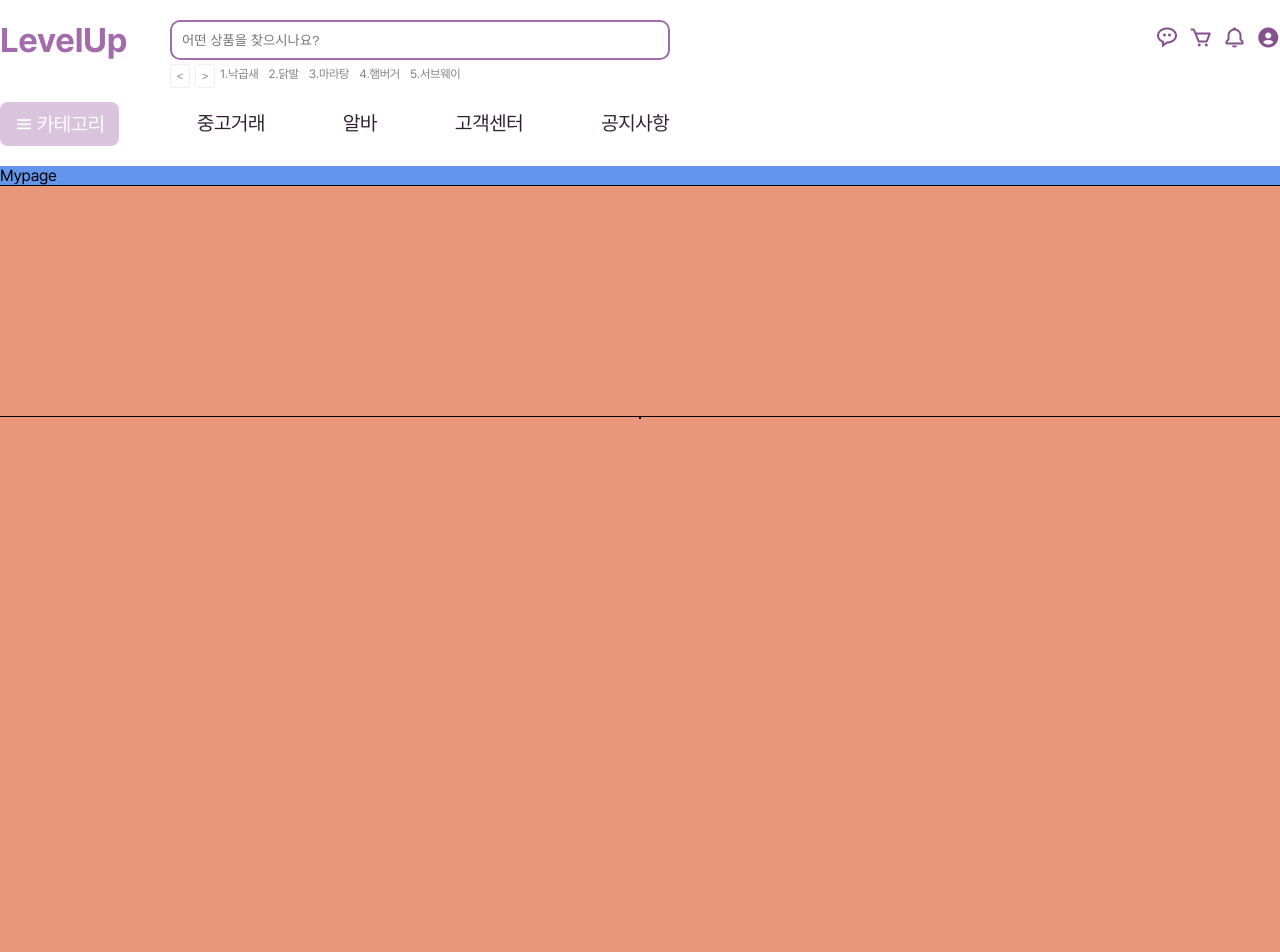
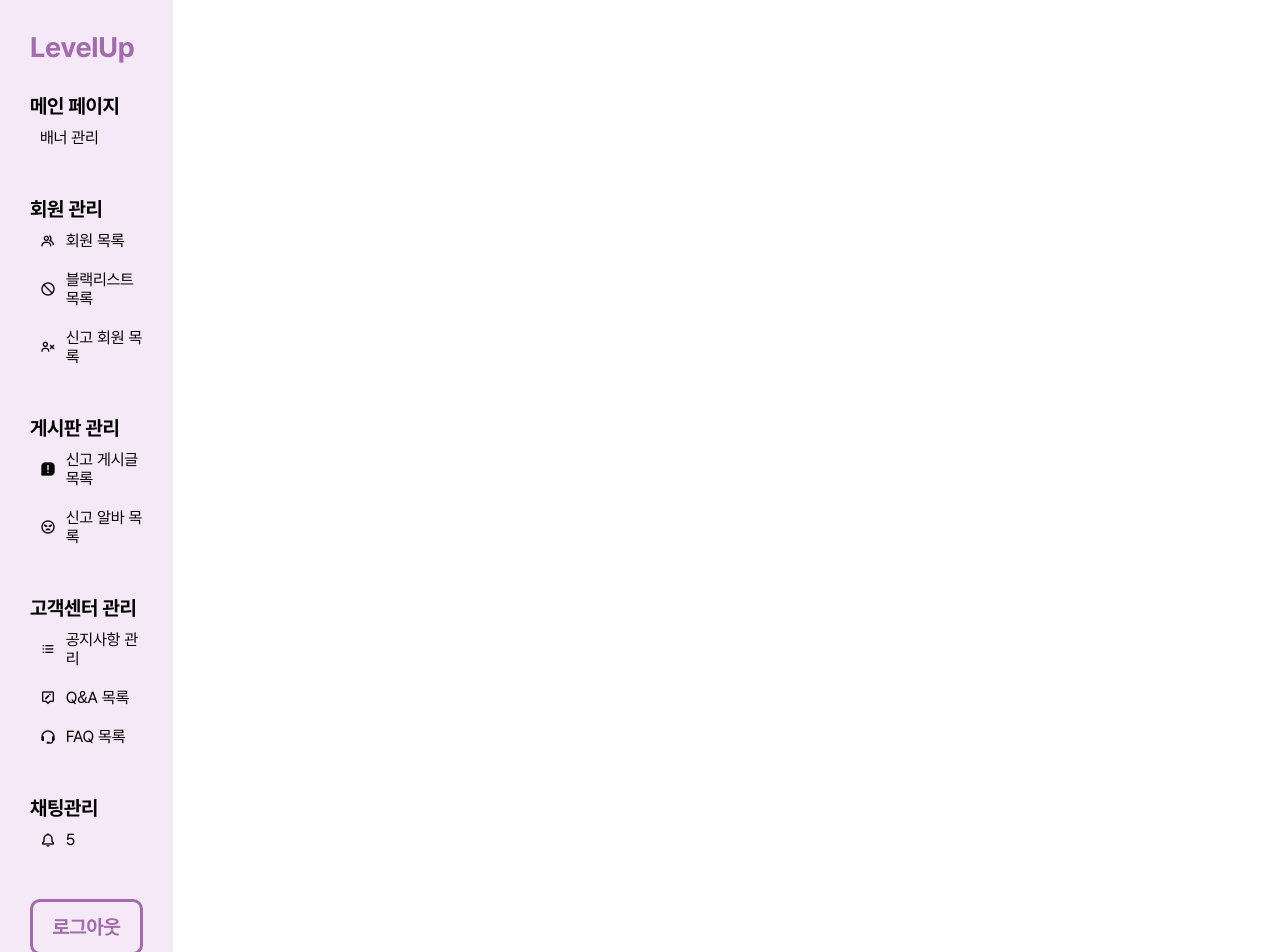
Before and after one commit to parkjongco/LevelUp, a React (Create React App) app in the folder levelupfront/: page /mypage/main in a window 1280 px wide. Shown: the top 952 px of the page. Built offline with nearby package versions, Linux system fonts and the light colour scheme.

Commit message:
관리자 side바

```diff
--- a/levelupfront/src/App.css
+++ b/levelupfront/src/App.css
@@ -89,6 +89,7 @@
 .side {
   width: 10%;
   padding: 30px;
+  background-color: #9c27b01a;
 }
 
 .contAdmin {
--- a/levelupfront/src/App.js
+++ b/levelupfront/src/App.js
@@ -8,7 +8,7 @@ import { BrowserRouter as Router, Routes, Route } from 'react-router-dom'
 import { useState } from 'react'
 
 function App() {
-    const [session, setSession] = useState(true)
+    const [session, setSession] = useState(false)
     // 로딩
     // if login
 
--- a/levelupfront/src/components/Side/Side.jsx
+++ b/levelupfront/src/components/Side/Side.jsx
@@ -5,6 +5,8 @@ import { useNavigate } from 'react-router-dom' // useNavigate 임포트
 
 export const Side = () => {
     const navigate = useNavigate() // useNavigate 사용
+    // 알람 개수 상태를 관리
+    const [notificationCount, setNotificationCount] = useState(5) // 예시로 5개로 설정
 
     // 각 3뎁스 메뉴의 열림/닫힘 상태를 관리
     const [openMenus, setOpenMenus] = useState({})
@@ -29,17 +31,16 @@ export const Side = () => {
             title: '회원 관리',
             subMenu: [
                 {
-                    title: '등급 관리',
+                    title: '회원 목록',
                     icon: 'bx bx-group', // 아이콘 추가
-                    subMenu: [
-                        { title: '등급 목록', path: '/' },
-                        { title: '등급 추가', path: '/' },
-                    ],
                 },
                 {
-                    title: '블랙리스트 관리',
+                    title: '블랙리스트 목록',
                     icon: 'bx bx-block', // 아이콘 추가
-                    subMenu: [{ title: '블랙리스트 조회', path: '/' }],
+                },
+                {
+                    title: '신고 회원 목록',
+                    icon: 'bx bx-user-x', // 아이콘 추가
                 },
             ],
         },
@@ -47,66 +48,48 @@ export const Side = () => {
             title: '게시판 관리',
             subMenu: [
                 {
-                    title: '게시글 관리',
-                    icon: 'bx bx-file', // 아이콘 추가
-                    subMenu: [
-                        { title: '게시글 목록', path: '/' },
-                        { title: '게시글 작성', path: '/' },
-                    ],
+                    title: '신고 게시글 목록',
+                    icon: 'bx bxs-message-square-error', // 아이콘 추가
                 },
                 {
-                    title: '댓글 관리',
-                    icon: 'bx bx-message-rounded-dots', // 아이콘 추가
-                    subMenu: [
-                        { title: '댓글 목록', path: '/' },
-                        { title: '댓글 작성', path: '/' },
-                    ],
-                },
-                {
-                    title: '공지사항 관리',
-                    icon: 'bx bx-error-circle', // 아이콘 추가
-                    subMenu: [
-                        { title: '공지사항 목록', path: '/' },
-                        { title: '공지사항 작성', path: '/' },
-                    ],
-                },
-                {
-                    title: 'FAQ 관리',
-                    icon: 'bx bx-help-circle', // 아이콘 추가
-                    subMenu: [
-                        { title: 'FAQ 목록', path: '/' },
-                        { title: 'FAQ 작성', path: '/' },
-                    ],
+                    title: '신고 알바 목록',
+                    icon: 'bx bx-angry', // 아이콘 추가
                 },
             ],
         },
         {
-            title: '상품 관리',
+            title: '고객센터 관리',
             subMenu: [
                 {
-                    title: '목록 관리',
+                    title: '공지사항 관리',
                     icon: 'bx bx-list-ul', // 아이콘 추가
                     path: '/', // 경로 추가
                 },
                 {
-                    title: '주문 관리',
-                    icon: 'bx bx-cart', // 아이콘 추가
+                    title: 'Q&A 목록',
+                    icon: 'bx bx-message-alt-edit', // 아이콘 추가
                     path: '/', // 경로 추가
                 },
                 {
-                    title: '배송 관리',
-                    icon: 'bx bxs-truck', // 아이콘 추가
+                    title: 'FAQ 목록',
+                    icon: 'bx bx-support', // 아이콘 추가
                     path: '/', // 경로 추가
                 },
+            ],
+        },
+        {
+            title: '채팅관리',
+            subMenu: [
                 {
-                    title: '반품 관리',
-                    icon: 'bx bx-undo', // 아이콘 추가
-                    subMenu: [
-                        { title: '반품 목록 조회', path: '/' },
-                        { title: '반품 처리', path: '/' },
-                    ],
+                    title: '',
+                    icon: 'bx bx-bell', // 아이콘 추가
                 },
             ],
+        },
+        {
+            title: '로그아웃',
+            icon: 'bx bx-log-out', // 로그아웃 아이콘 추가
+            subMenu: [],
         },
     ]
 
@@ -115,8 +98,8 @@ export const Side = () => {
             <div className={styles.sideWrap}>
                 {/* 로고 부분 */}
                 <div className={styles.logoBox}>
-                    <img src={logo} alt="Logo" />
-                    <p className={styles.logotit}>How's</p>
+                    {/* <img src={logo} alt="Logo" /> */}
+                    <p className={styles.logotit}>LevelUp</p>
                 </div>
 
                 {/* 관리 리스트 */}
@@ -124,7 +107,13 @@ export const Side = () => {
                     {menuData.map((menu, menuIndex) => (
                         <div key={menuIndex} className={styles.adminList}>
                             <ul>
-                                <li className={styles.listTit}>
+                                <li
+                                    className={`${styles.listTit} ${
+                                        menu.title === '로그아웃'
+                                            ? styles.logout
+                                            : ''
+                                    }`}
+                                >
                                     {/* 메인 메뉴 타이틀 */}
                                     {menu.title}
 
@@ -164,6 +153,20 @@ export const Side = () => {
                                                                     }
                                                                 ></span>
                                                             )}{' '}
+                                                        {/* 알람 메뉴일 때 알람 개수 표시 */}
+                                                        {subMenu.title === '' &&
+                                                            notificationCount >
+                                                                0 && (
+                                                                <span
+                                                                    className={
+                                                                        styles.notificationBadge
+                                                                    }
+                                                                >
+                                                                    {
+                                                                        notificationCount
+                                                                    }
+                                                                </span>
+                                                            )}
                                                         {/* 아이콘 공간 */}
                                                         {typeof subMenu ===
                                                         'string'
--- a/levelupfront/src/components/Side/Side.module.css
+++ b/levelupfront/src/components/Side/Side.module.css
@@ -21,7 +21,7 @@
  .logotit {
      font-size: 28px;
      font-weight: 700;
-     color: var(--hows-point-color);
+     color: #A26BAB
  }
 
  .adminListCont {
@@ -82,3 +82,30 @@
      padding-left: 20px;
 
  }
+
+ .logout {
+     /* flex-direction: column; */
+     color: #A26BAB;
+     height: 40px;
+     display: flex;
+     justify-content: center;
+     align-items: center;
+     /* line-height: 100px; */
+     border-radius: 10px;
+     padding-top: 10px;
+     border: 3px solid #A26BAB;
+ }
+
+ .logout:hover {
+     color: #ffffff;
+     height: 40px;
+     display: flex;
+     justify-content: center;
+     align-items: center;
+     /* line-height: 100px; */
+     border-radius: 10px;
+     padding-top: 10px;
+     background-color: #A26BAB;
+     border: 3px solid #A26BAB;
+     transition: 0.3s;
+ }
```
